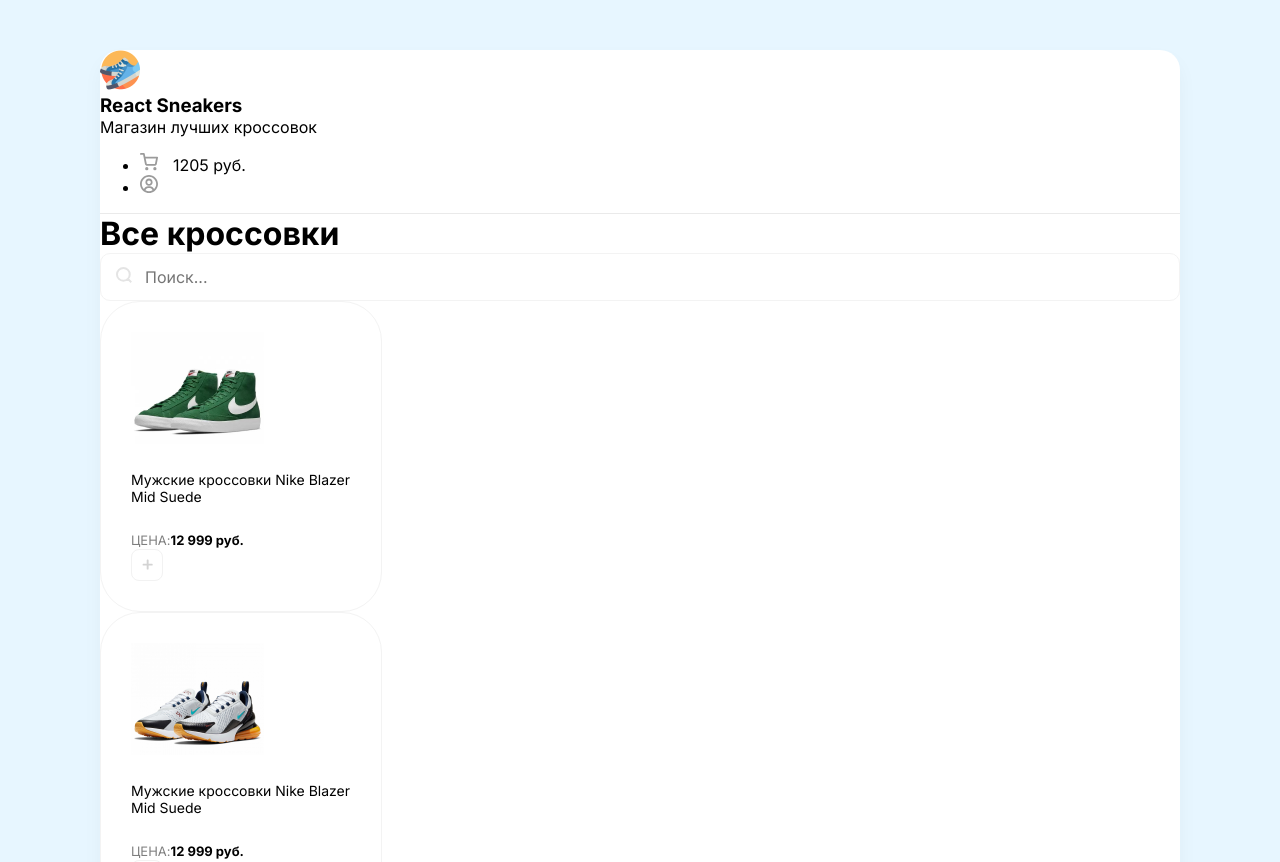
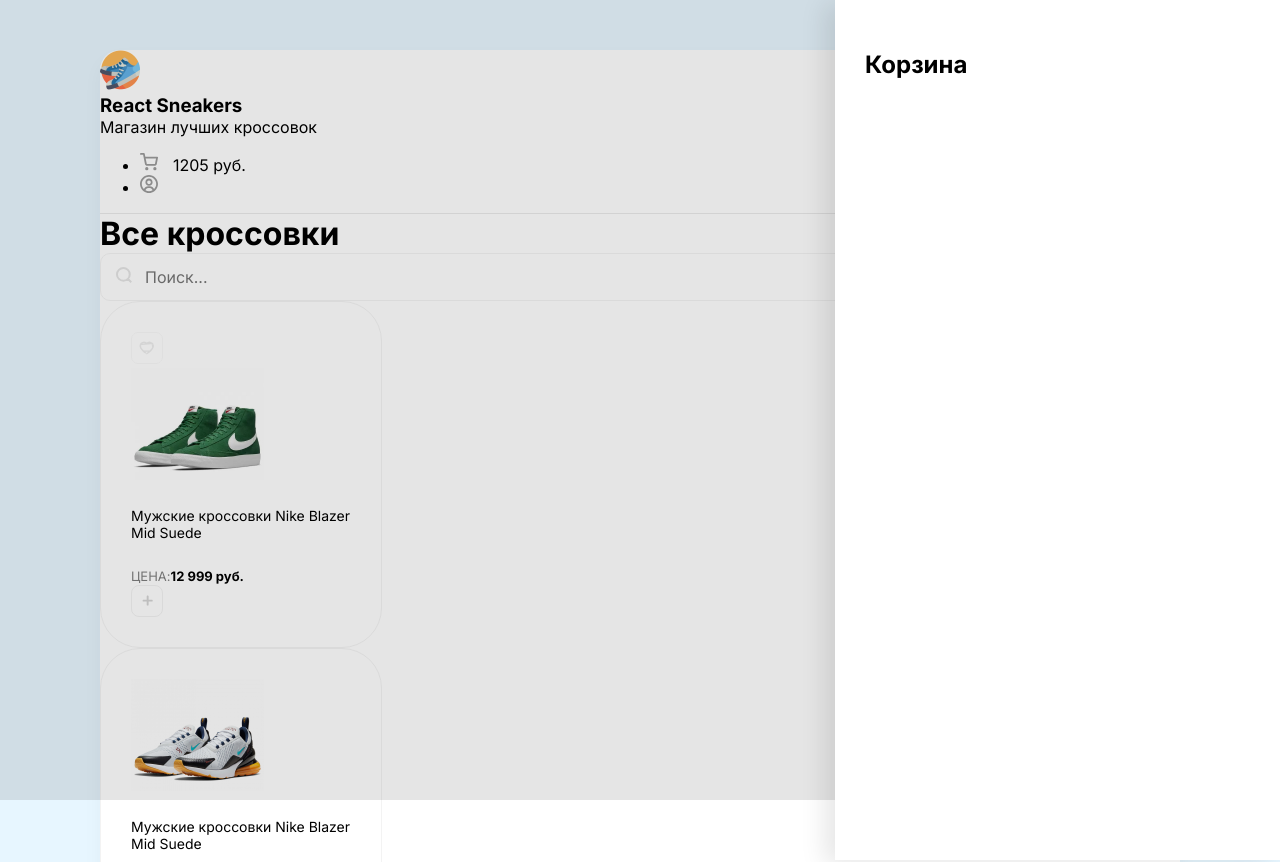
Before and after one commit to voidstone/shoeSeller, a React (Create React App) app: page / in a window 1280 px wide. Shown: the top 862 px of the page. Built offline with nearby package versions, Linux system fonts and the light colour scheme.

Commit message:
add a basket

```diff
--- a/src/App.js
+++ b/src/App.js
@@ -1,9 +1,14 @@
 function App() {
   return (
     <div className="wrapper clear">
+      <div className="overlay">
+        <div className="drawer">
+          <h2>Корзина</h2>
+        </div>
+      </div>
       <header className="d-flex justify-between align-center p-40">
         <div className="d-flex align-center">
-          <img width={40} height={40} src="/img/logo.png" />
+          <img width={40} height={40} src="/img/logo.png" alt="" />
           <div>
             <h3 className="text-uppercase">React Sneakers</h3>
             <p className="opacity-5">Магазин лучших кроссовок</p>
@@ -12,11 +17,11 @@
         <div>
           <ul className="d-flex">
             <li className="mr-30">
-              <img width={18} height={18} src="/img/cart.svg" />
+              <img width={18} height={18} src="/img/cart.svg" alt="" />
               <span>1205 руб.</span>
             </li>
             <li>
-              <img width={18} height={18} src="/img/user.svg" />
+              <img width={18} height={18} src="/img/user.svg" alt="" />
             </li>
           </ul>
         </div>
@@ -31,6 +36,9 @@
         </div>
         <div className="d-flex">
           <div className="card">
+            <div className="favorite">
+              <img src="/img/heart-unliked.svg" alt="Unliked" />
+            </div>
             <img width={133} height={112} src="/img/sneakers/1.jpg" alt="" />
             <h5>Мужские кроссовки Nike Blazer Mid Suede</h5>
             <div className="d-flex justify-between align-center">
@@ -39,7 +47,7 @@
                 <b>12 999 руб.</b>
               </div>
               <button className="button">
-                <img width={11} height={11} src="/img/plus.svg" />
+                <img width={11} height={11} src="/img/plus.svg" alt="" />
               </button>
             </div>
           </div>
@@ -52,7 +60,7 @@
                 <b>12 999 руб.</b>
               </div>
               <button className="button">
-                <img width={11} height={11} src="/img/plus.svg" />
+                <img width={11} height={11} src="/img/plus.svg" alt="" />
               </button>
             </div>
           </div>
@@ -65,7 +73,7 @@
                 <b>12 999 руб.</b>
               </div>
               <button className="button">
-                <img width={11} height={11} src="/img/plus.svg" />
+                <img width={11} height={11} src="/img/plus.svg" alt="" />
               </button>
             </div>
           </div>
@@ -78,7 +86,7 @@
                 <b>12 999 руб.</b>
               </div>
               <button className="button">
-                <img width={11} height={11} src="/img/plus.svg" />
+                <img width={11} height={11} src="/img/plus.svg" alt="" />
               </button>
             </div>
           </div>
--- a/src/index.scss
+++ b/src/index.scss
@@ -42,6 +42,17 @@
   width: 220px;
   border-radius: 40px;
   margin-right: 30px;
+  transition: box-shadow 0.2s ease-in-out, transform 0.2s ease-in-out;
+
+  &:hover {
+    box-shadow: 0px 20px 35px rgba(0, 0, 0, 0.06);
+    transform: translateY(-5px);
+  }
+
+  favotite {
+    position: absolute;
+    cursor: pointer;
+  }
 
   span {
     text-transform: uppercase;
@@ -81,3 +92,23 @@
     width: 200px;
   }
 }
+
+.overlay {
+  position: absolute;
+  left: 0;
+  top: 0;
+  width: 100%;
+  height: 100%;
+  background-color: rgba(0, 0, 0, 0.1);
+  z-index: 1;
+}
+
+.drawer {
+  position: absolute;
+  width: 385px;
+  right: 0;
+  height: 100%;
+  background: #ffffff;
+  box-shadow: -10px 4px 24px rgba(0, 0, 0, 0.1);
+  padding: 30px;
+}
```
Also changed, not shown: public/img/btn-checked.svg (added), public/img/btn-plus.svg (added).
